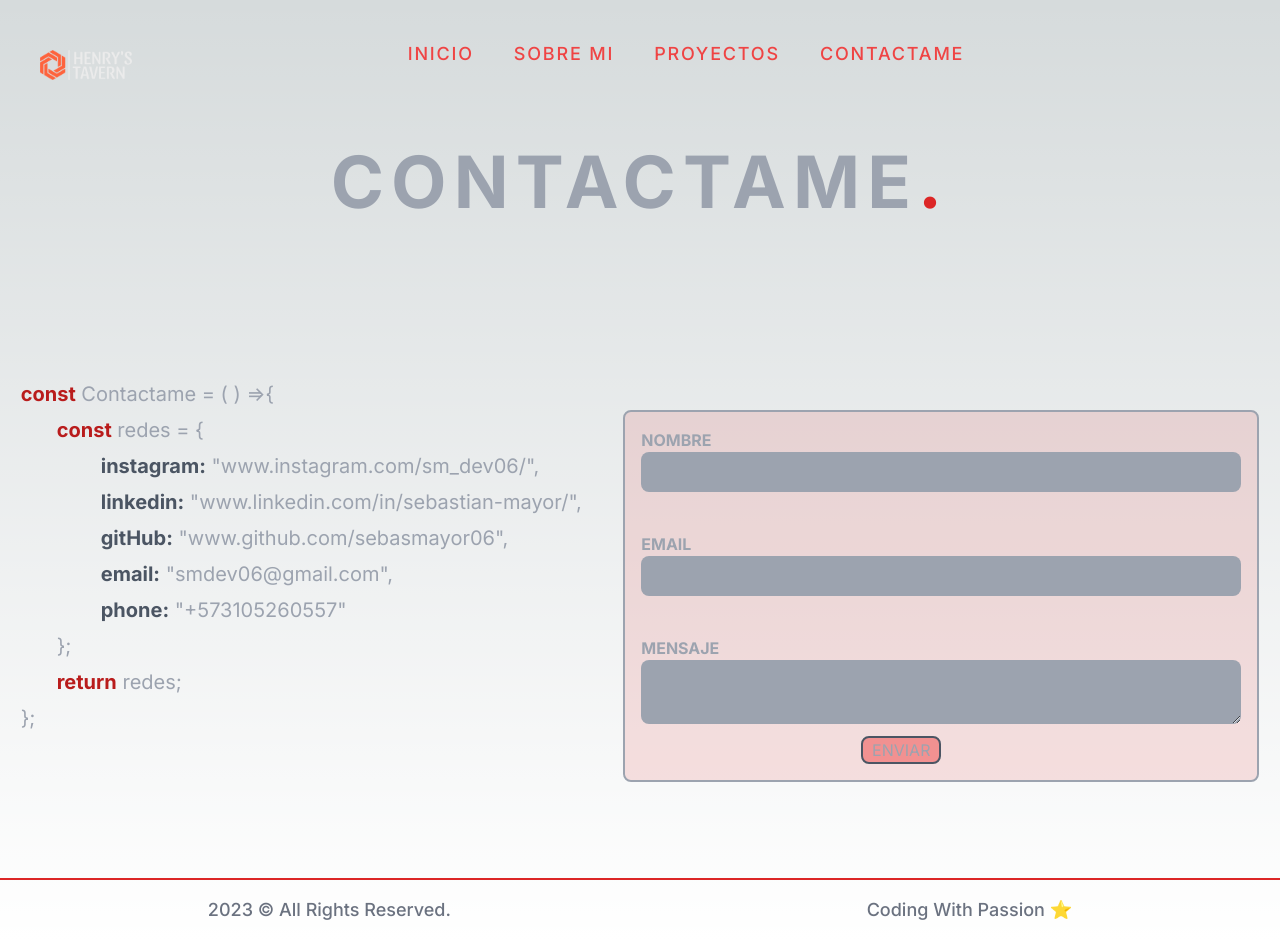
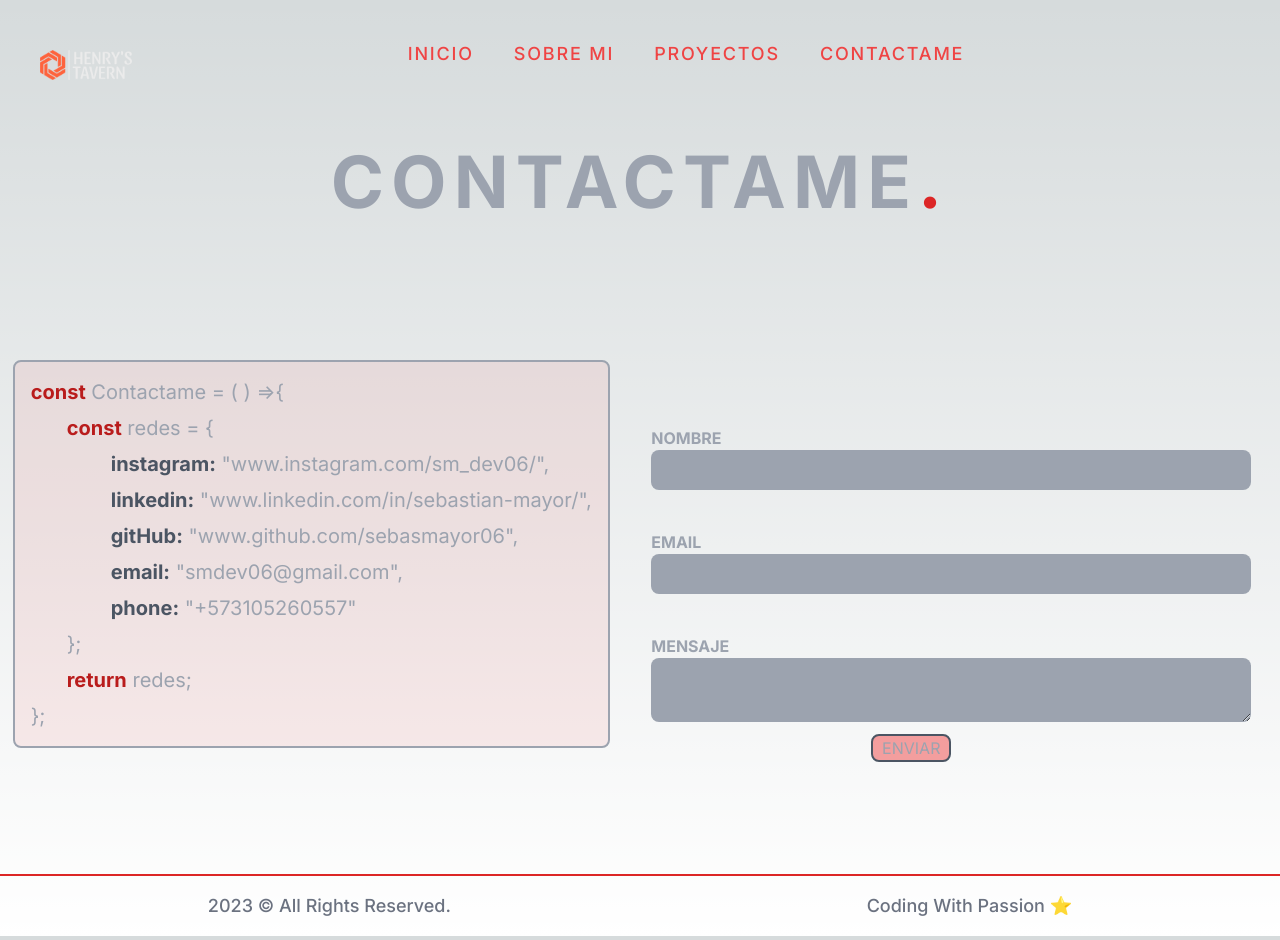
Before and after one commit to sebasmayor06/Portafolio, a Next.js app: page /components/Contactame in a window 1280 px wide. Built offline with nearby package versions, Linux system fonts and the light colour scheme; what tailwindcss-animated would draw is missing.

Commit message:
contactame finalizado

```diff
--- a/src/app/components/Contactame/page.jsx
+++ b/src/app/components/Contactame/page.jsx
@@ -29,12 +29,12 @@ export default function page() {
 
 
   return (
-    <div className='flex flex-col  gap-24'>
+    <div className='flex flex-col gap-24'>
 
       <h1  className='animate-fade-down animate-once animate-duration-1000 animate-delay-500 animate-ease-out animate-normal animate-fill-backwards flex justify-center font-bold text-5xl text-gray-400 sm:text-7xl tracking-wide md:tracking-widest m-4'> CONTACTAME <span className='text-red-600'>.</span></h1>
     <div className='flex flex-col lg:flex lg:flex-row justify-around items-center '>
 
-  <div className='flex flex-col gap-2 sm:text-sm lg:text-xl'  >
+  <div className='flex flex-col gap-2 sm:text-sm lg:text-xl bg-red-600 bg-opacity-[8%] border-2 border-solid border-gray-400 rounded-lg p-4'  >
 
 
    <span className='text-gray-400'> <span className='font-bold text-red-700'>const</span> {` Contactame = ( ) =>{`} </span>
@@ -61,7 +61,7 @@ export default function page() {
       duration: 1.8,
       ease: 'easeInOut',
       repeatType: 'loop'}}
-    className='flex flex-col  relative bg-red-600 bg-opacity-[12%] border-2 border-solid border-gray-400 rounded-lg p-4' ref={form} onSubmit={sendEmail}>
+    className='flex flex-col p-4  relative ' ref={form} onSubmit={sendEmail}>
       <label className='font-bold text-gray-400' >NOMBRE</label>
       <input required={true} className='w-[250px] p-2 bg-gray-400 font-bold rounded-lg  text-black lg:w-[600px] mb-10' type="text" name="user_name" />
       <label className='font-bold text-gray-400'>EMAIL</label>
```
